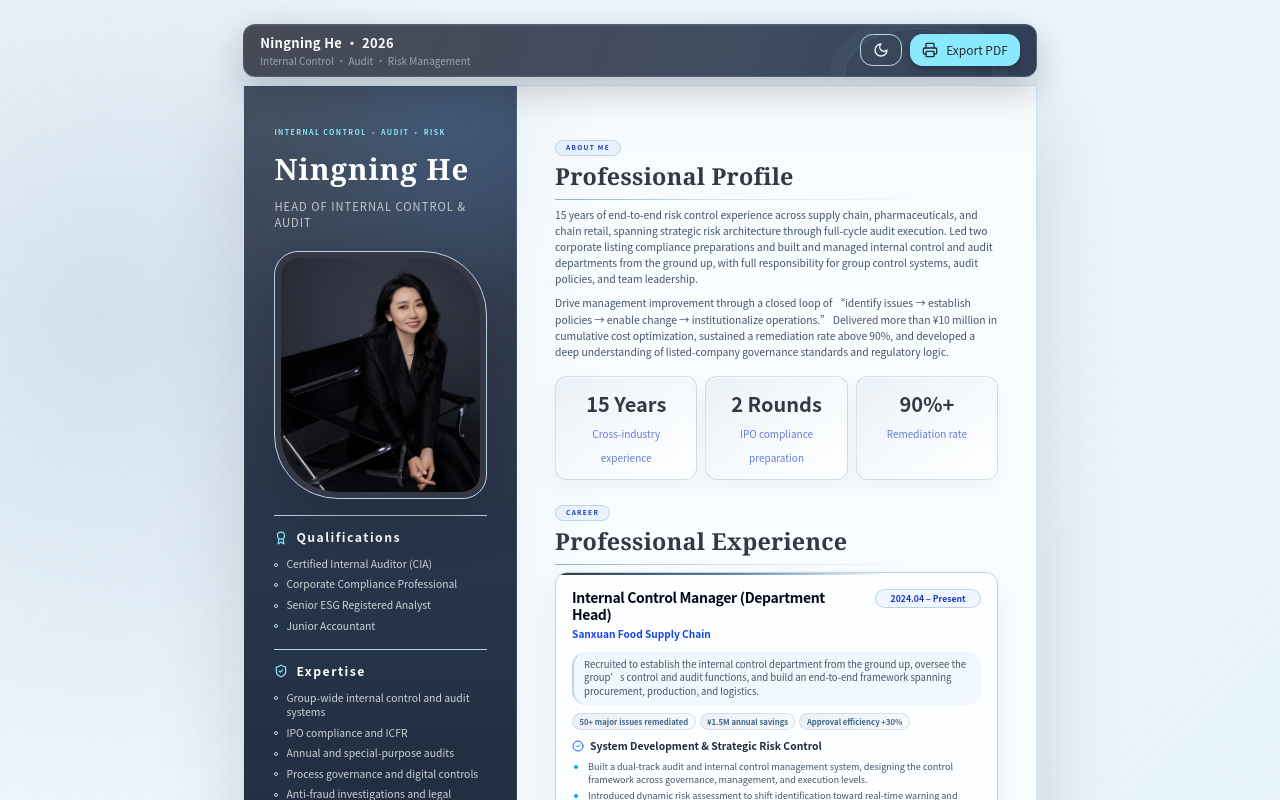
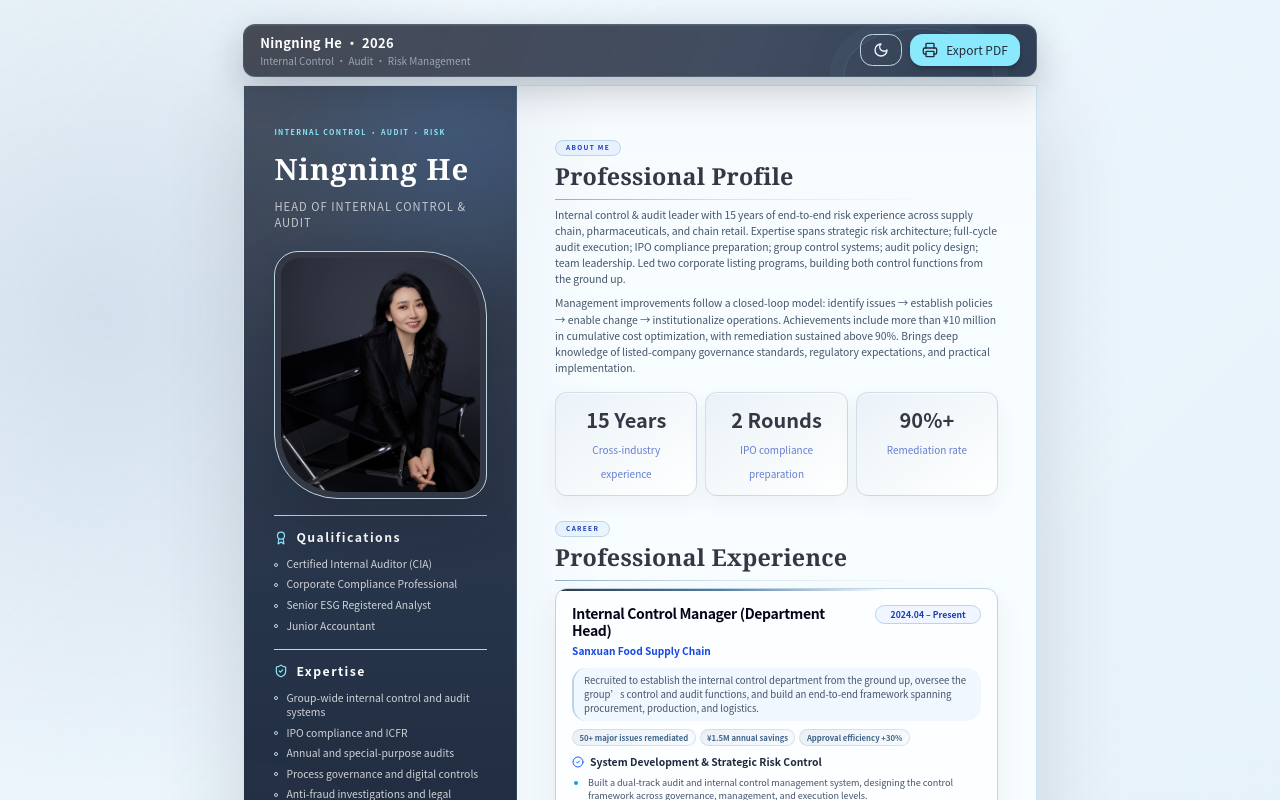
Before and after one commit to mingshi2807/hening-resume, a Next.js app: page / in a window 1280 px wide. Shown: the top 800 px of the page. Built offline with nearby package versions, Linux system fonts and the light colour scheme.

Commit message:
lang: refine english profile and export PDF v2

```diff
--- a/components/resume.tsx
+++ b/components/resume.tsx
@@ -115,8 +115,8 @@ export function Resume() {
       <article className="resume-content p-[12mm_10mm_8mm]">
         <SectionHeading eyebrow="ABOUT ME">Professional Profile</SectionHeading>
         <div className="space-y-2 text-[7.8pt] leading-[1.55] tracking-[-.005em] text-slate-600 dark:text-[#c7ccd8]">
-          <p>15 years of end-to-end risk control experience across supply chain, pharmaceuticals, and chain retail, spanning strategic risk architecture through full-cycle audit execution. Led two corporate listing compliance preparations and built and managed internal control and audit departments from the ground up, with full responsibility for group control systems, audit policies, and team leadership.</p>
-          <p>Drive management improvement through a closed loop of “identify issues → establish policies → enable change → institutionalize operations.” Delivered more than ¥10 million in cumulative cost optimization, sustained a remediation rate above 90%, and developed a deep understanding of listed-company governance standards and regulatory logic.</p>
+          <p>Internal control &amp; audit leader with 15 years of end-to-end risk experience across supply chain, pharmaceuticals, and chain retail. Expertise spans strategic risk architecture; full-cycle audit execution; IPO compliance preparation; group control systems; audit policy design; team leadership. Led two corporate listing programs, building both control functions from the ground up.</p>
+          <p>Management improvements follow a closed-loop model: identify issues → establish policies → enable change → institutionalize operations. Achievements include more than ¥10 million in cumulative cost optimization, with remediation sustained above 90%. Brings deep knowledge of listed-company governance standards, regulatory expectations, and practical implementation.</p>
         </div>
         <div className="my-4 grid grid-cols-3 gap-2">
           {[["15 Years","Cross-industry experience"],["2 Rounds","IPO compliance preparation"],["90%+","Remediation rate"]].map(([value,label]) => <Card key={label} className="metric-card bg-gradient-to-br from-[#eaf2f8] via-[#f5f9fb] to-white shadow-none dark:border-[#56627a] dark:from-[#343746] dark:via-[#2e303d] dark:to-[#282a36]"><CardContent className="p-3 text-center"><strong className="block text-[15pt] text-[#343844] dark:text-white">{value}</strong><span className="text-[7.5pt] text-blue-800/65 dark:text-blue-100/75">{label}</span></CardContent></Card>)}
```
